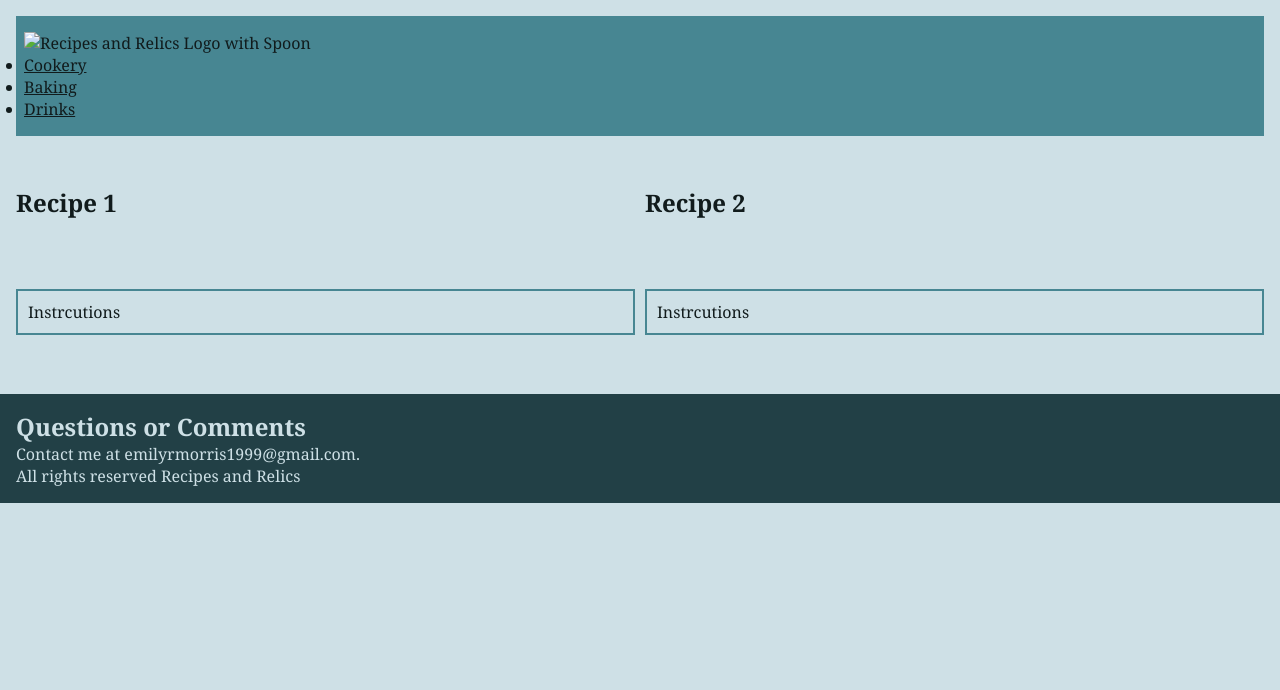
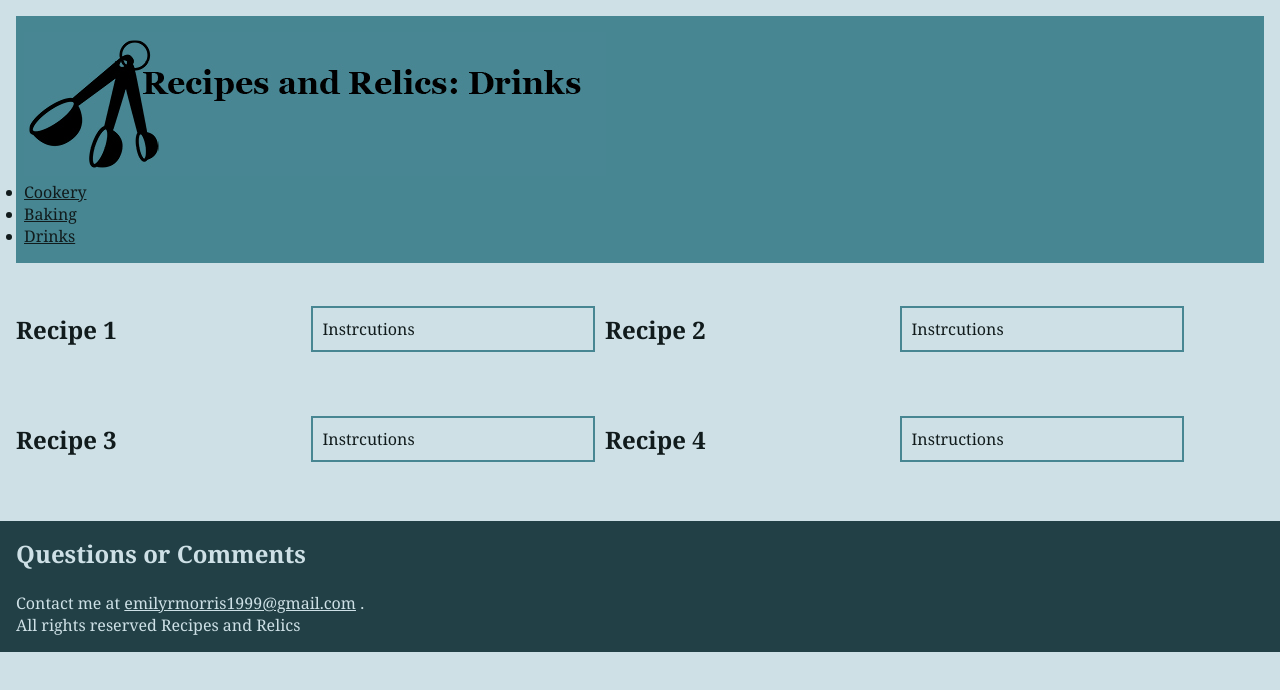
Before and after one commit to INF6420-Archive/ss22-EmilyMorris10, a plain HTML site: page drinks.html in a window 1280 px wide. Drawn offline with Linux system fonts and the light colour scheme.

Commit message:
Clean-body-pages

```diff
--- a/drinks.html
+++ b/drinks.html
@@ -8,7 +8,7 @@
 </head>
 <body>
 <header>
-    <nav><img src="" alt="Recipes and Relics Logo with Spoon" srcset=""></nav>
+    <nav><img src="images/d.jpg" alt="Recipes and Relics Logo" srcset=""></nav>
     <ul>
         <li><a href="cookery.html">Cookery</a></li>
         <li><a href="baking.html">Baking</a></li>
@@ -19,12 +19,17 @@
     <div class="one"><h2>Recipe 1</h2></div>
     <div class="three" ><p style="padding: 10px; border: 2px solid rgb(71, 134, 146);">Instrcutions</p></div>
     <div class="two"><h2>Recipe 2</h2></div>
-    <div class="four"><p style="padding: 10px; border: 2px solid rgb(71, 134, 146);">
-        Instrcutions</p></div>
+    <div class="four"><p style="padding: 10px; border: 2px solid rgb(71, 134, 146);"> Instrcutions</p></div>
+    <div class="eight"><h2>Recipe 3</h2></div>
+    <div class="ten" ><p style="padding: 10px; border: 2px solid rgb(71, 134, 146);">Instrcutions</p></div>
+    <div class="nine"><h2>Recipe 4</h2></div>
+    <div class="eleven"><p style="padding: 10px; border: 2px solid rgb(71, 134, 146);">Instructions</p></div>
 </main>
 <footer>
-    <div><h2>Questions or Comments</h2></div>
-    <p>Contact me at emilyrmorris1999@gmail.com.</p>
+    <div><h2>Questions or Comments</h2></div><br>
+    <p>Contact me at
+        <a href="mailto: emilyrmorris1999@gmail.com" style="color: rgb(206, 224, 230);" target="_blank">emilyrmorris1999@gmail.com</a>
+        .</p>
         <div><p>All rights reserved Recipes and Relics</p></div>
 </footer>
 </body>
--- a/style.css
+++ b/style.css
@@ -68,7 +68,8 @@ nav-item
 
 .site-name
 {display: inline-block;
-padding: 1rem}
+padding: 1rem
+}
 
 .main-nav
 {list-style: none;
@@ -78,24 +79,70 @@ transition: all .2s ease-out;}
 
 .wrapper {
     display: grid;
+    grid-template-columns: repeat(4, 1fr);
+    grid-auto-rows: minmax(100px, auto);
+    max-width: 1200px;
+    gap: 10px
+  }
+  .one {
+    grid-column: 1;
+    grid-row: 1;
+  }
+  .two {
+    grid-column: 3;
+    grid-row: 1;
+
+  }
+  .three {
+    grid-column: 2;
+    grid-row: 1;
+  }
+  .four {
+    grid-column: 4;
+    grid-row: 1;
+  }
+
+  .wrapper-main {
+    display: grid;
     grid-template-columns: repeat(2, 1fr);
     gap: 10px;
     grid-auto-rows: minmax(100px, auto);
   }
-  .one {
-    grid-column: 1 / 2;
-    grid-row: 1/2;
+  .five {
+    grid-column: 1;
+    grid-row: 1/4;
   }
-  .two {
-    grid-column: 2 / 2;
-    grid-row: 1 / 2;
+  .six {
+    grid-column: 2;
+    grid-row: 2;
+    float: left;
   }
-  .three {
-    grid-column: 1 / 2;
-    grid-row: 2/2;
-  }
-  .four {
-    grid-column: 2 / 2;
-    grid-row: 2/ 2;
+  .seven {
+    grid-column: 2;
+    grid-row: 3;
+    padding-bottom: 4in;
+    padding-top: .5;
+    float: right;
+    }
+
+  .eight {
+    grid-column: 1;
+    grid-row: 2;
+    justify-content: center;}
+
+  .nine {
+    grid-column: 3;
+    grid-row: 2;
+    justify-content: center;
+    }
+
+  .ten {
+    grid-column: 2;
+    grid-row: 2;
     justify-content: center;
   }
+  .eleven {
+    grid-column: 4;
+    grid-row: 2;
+    justify-content: center;
+  }
```
Also changed, not shown: baking.html (+9 -3 lines), cookery.html (+11 -6 lines), index.html (+8 -5 lines), images/Recipes-and-Relics.jpg (deleted), images/b.jpg (added), images/c.jpg (added), images/d.jpg (added), images/main.jpg (added), images/pngwing.com.png (deleted).
